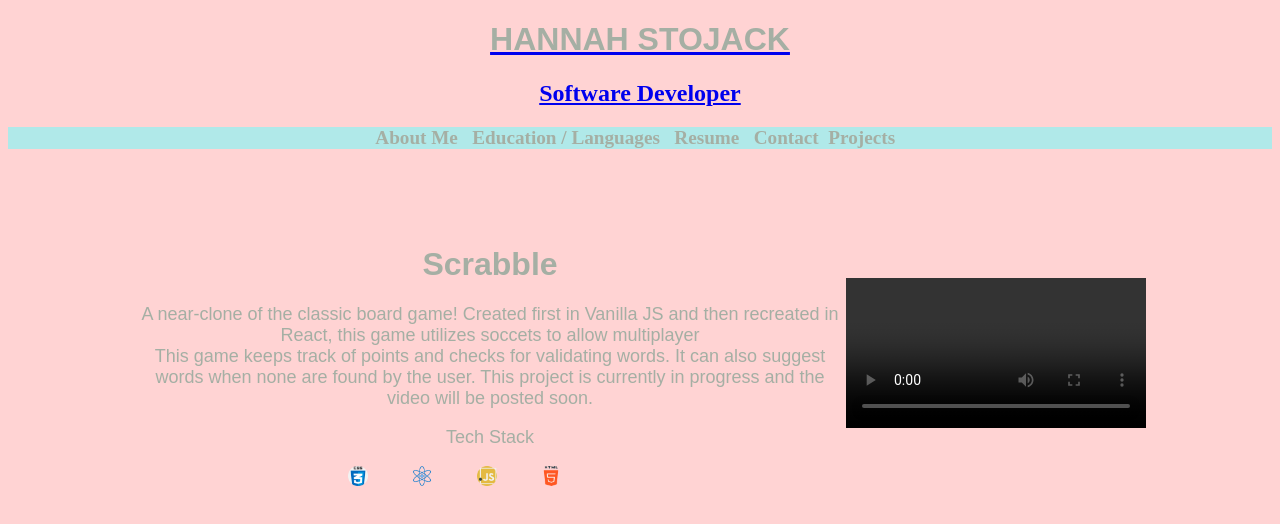
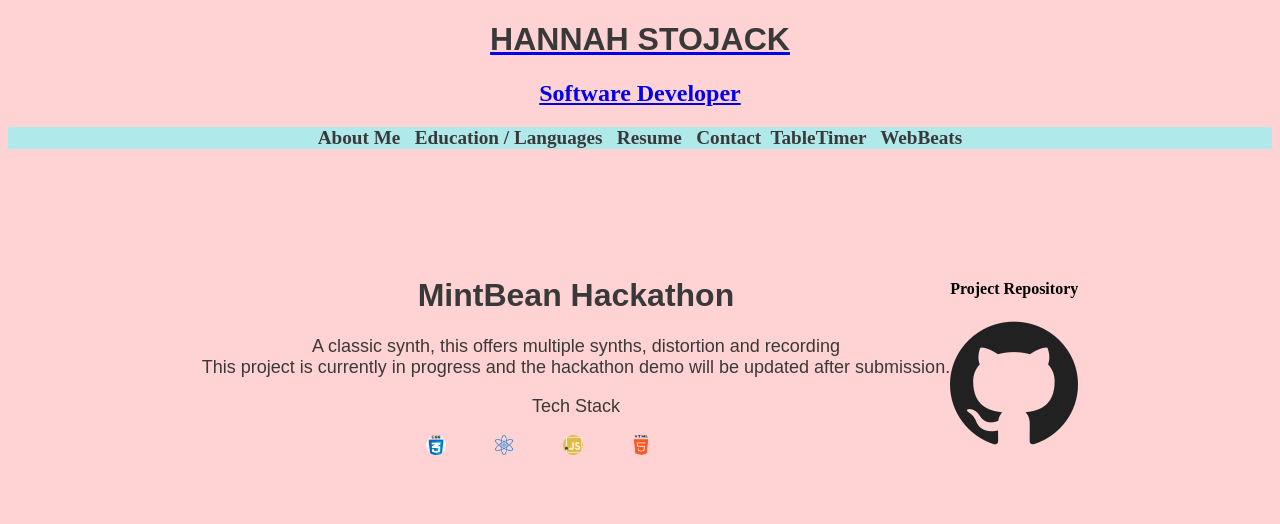
Before and after one commit to hanstoj/CIS300FinalProject, a plain HTML site: page project2.html in a window 1280 px wide. Drawn offline with Linux system fonts and the light colour scheme.

Commit message:
nav extended

```diff
--- a/project2.html
+++ b/project2.html
@@ -19,13 +19,14 @@
         <a href="Education.html"> Education / Languages</a> &nbsp;
         <a href= "resume.html">Resume</a> &nbsp;
         <a href="contact.html"> Contact</a>&nbsp;
-        <a href="project.html"> Projects </a>&nbsp;
+        <a href="projects.html"> TableTimer </a>&nbsp;
+        <a href="project2.html">WebBeats</a>
     </nav>
     <div class="center">
     <div class="proj-into">
-        <h1>Scrabble</h1>
-        <p>A near-clone of the classic board game! Created first in Vanilla JS and then recreated in React, this game utilizes soccets to allow multiplayer<br>
-         This game keeps track of points and checks for validating words. It can also suggest words when none are found by the user. This project is currently in progress and the video will be posted soon.</p>
+        <h1>MintBean Hackathon</h1>
+        <p>A classic synth, this offers multiple synths, distortion and recording<br>
+          This project is currently in progress and the hackathon demo will be updated after submission.</p>
          <p>Tech Stack </p>
     <div class="icon-cont-proj">
             <img class="icon" src="img/png/005-css.png" alt="CSS">
@@ -36,10 +37,10 @@
 
         </div>
     <div class="project">
+        <h4>Project Repository</h4>
+        <a href=https://github.com/ashleykwan8/MintBean-WebBeats/blob/main/README.md><img src="img/png/006-github.png" alt="Github"></a>
 
-        <video controls="controls">
-        <iframe width="560" height="315" src="https://www.youtube.com/embed/J-lNGNJ4B4g" frameborder="0" allow="accelerometer; autoplay; clipboard-write; encrypted-media; gyroscope; picture-in-picture" allowfullscreen></iframe>
-    </video>
+
 </div>
 
 </div>
--- a/style.css
+++ b/style.css
@@ -28,23 +28,23 @@ nav a {
   transition: all 1s ease-out;
 }
 nav a:link {
-  color: #a5afa4;
+  color: #3a3939;
 }
 nav a:visited {
-  color: #a5afa4;
+  color: #3a3939;
 }
 nav a:hover {
   color: #2aa570;
 }
 
 p {
-  color: #a5afa4;
+  color: #3a3939;
   text-align: center;
   font-size: large;
   font-family: Arial, Helvetica, sans-serif;
 }
 h1 {
-  color: #a5afa4;
+  color: #3a3939;
   text-align: center;
   font-family: Arial, Helvetica, sans-serif;
 }
@@ -112,16 +112,13 @@ img {
 .icon {
   max-width: 20px;
 }
-/* .icon-cont-proj .icon {
-  max-width: 40px;
-} */
 
 .resume {
   text-align: center;
   color: #b0e9e9;
 }
 .resume a {
-  color: #8d8d8d;
+  color: #3a3939;
   background-color: #dff9a9;
 }
 #hiGuy {
@@ -152,3 +149,5 @@ form {
 label {
   text-align: center;
 }
+.drop {
+}
```
Also changed, not shown: Education.html (+2 -1 lines), about.html (+2 -1 lines), contact.html (+3 -2 lines), index.html (+2 -1 lines), projects.html (+4 -1 lines), resume.html (+11 -9 lines).
